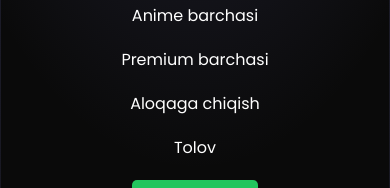
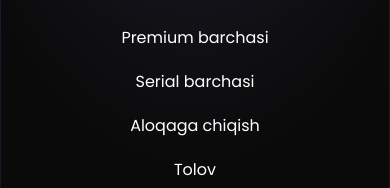
Before and after one commit to 1zzat1lla-Fayzullayev/animedub, a React (Vite) app: page /allcards in a window 390 px wide. Both pictures are taken after a click on the element 366 px from the left and 43 px from the top of the page. Shown: the part 342-530 px from the top of the page. Built offline with nearby package versions, Linux system fonts and the light colour scheme; no server answers; the database is empty.

Commit message:
fix console log

```diff
--- a/src/admin/slider/SliderAdmin.jsx
+++ b/src/admin/slider/SliderAdmin.jsx
@@ -20,7 +20,6 @@ function SliderAdmin() {
 			if (error) throw error
 			if (data) {
 				setSliderData(data)
-				console.log(data)
 			}
 		} catch (err) {
 			console.log(err)
--- a/src/shared/MobileNavbar.jsx
+++ b/src/shared/MobileNavbar.jsx
@@ -23,7 +23,12 @@ function MobileNavbar({ closeNavbar, user, onSignOut }) {
 						<Link to='/allpremium'>Premium barchasi</Link>
 					</li>
 					<li>
-						<a href='https://t.me/AnimadubAdminBot' target='_blank'>Aloqaga chiqish</a>
+						<Link to='/allseries'>Serial barchasi</Link>
+					</li>
+					<li>
+						<a href='https://t.me/AnimadubAdminBot' target='_blank'>
+							Aloqaga chiqish
+						</a>
 					</li>
 					<li>
 						<Link to='/payment'>Tolov</Link>
--- a/src/shared/SliderShow.jsx
+++ b/src/shared/SliderShow.jsx
@@ -20,7 +20,6 @@ const SliderShow = () => {
 				console.error(error)
 			}
 			if (data) {
-				console.log('Fetched Data:', data) // Log fetched data
 				setSwipers(data)
 			}
 		} catch (err) {
```
